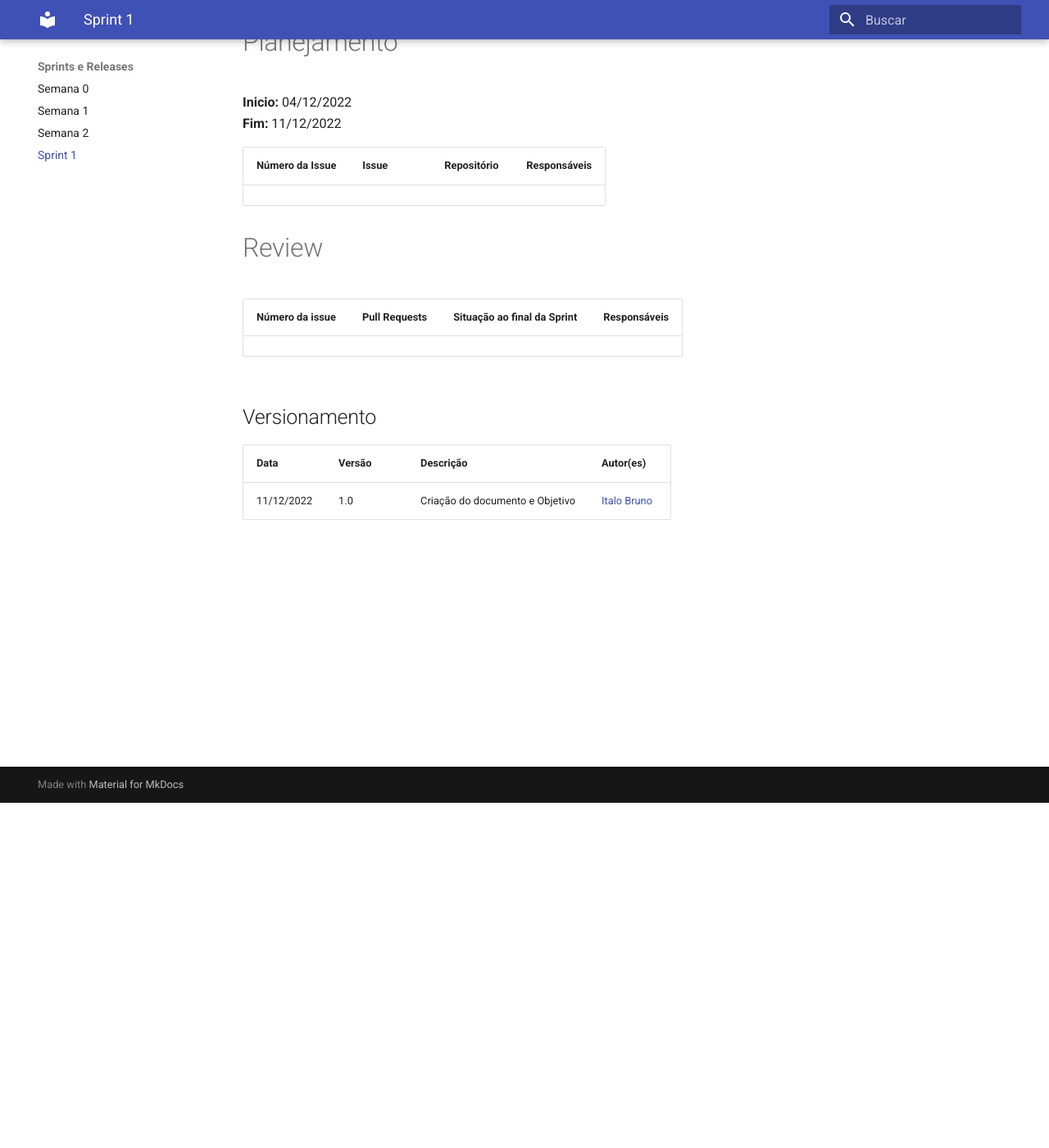
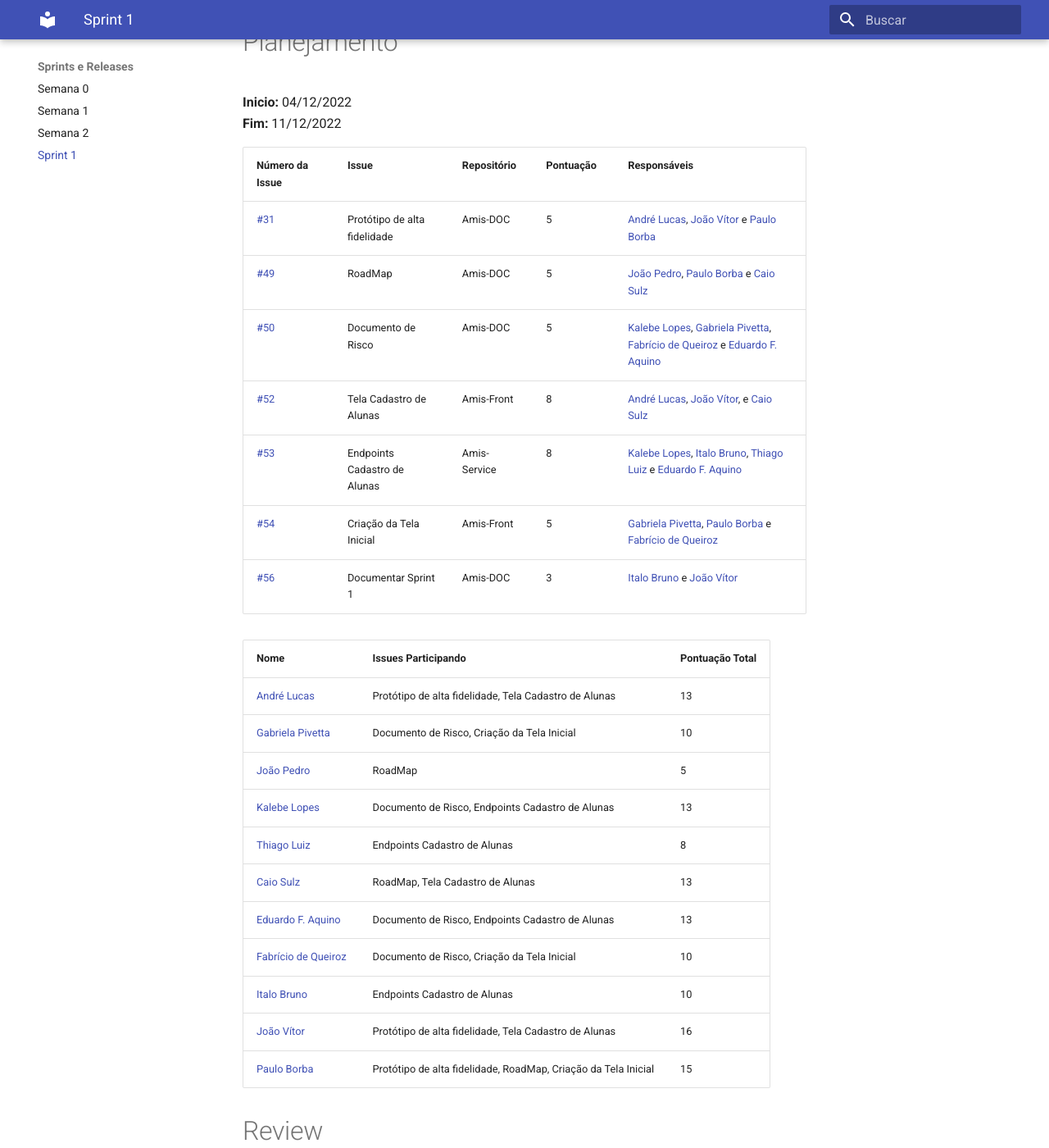
Before and after one commit to fga-eps-mds/2022.2-Amis-Doc, an MkDocs documentation site: the page built from docs/Sprints_Releases/sprint1.md, in a window 1280 px wide and 1400 px high, scrolled down 421 px. Shown: the whole window at 82% size. Built offline with MkDocs 1.6.1 and Material for MkDocs 9.7.7, drawn with Linux system fonts in a browser that asks for light colours.

Commit message:
(#56): Criação da tabela das issues e contribuintes + tabela de contribuintes com pontuação total

```diff
--- a/docs/Sprints_Releases/sprint1.md
+++ b/docs/Sprints_Releases/sprint1.md
@@ -14,8 +14,33 @@
 **Fim:** 11/12/2022
 
 
-| Número da Issue | Issue | Repositório | Responsáveis |
-| ---- | ---- | ---- | ---- |
+| Número da Issue | Issue | Repositório | Pontuação | Responsáveis |
+| ---- | ---- | ---- | ---- | ---- |
+| [#31](https://github.com/fga-eps-mds/2022.2-Amis-Doc/issues/31) | Protótipo de alta fidelidade | Amis-DOC | 5 | [André Lucas](https://github.com/andrelucasf),  [João Vítor](https://github.com/Jvsoutomaior) e [Paulo Borba](https://github.com/paulohborba) |
+| [#49](https://github.com/fga-eps-mds/2022.2-Amis-Doc/issues/49) | RoadMap | Amis-DOC | 5 | [João Pedro](https://github.com/jps12),  [Paulo Borba](https://github.com/paulohborba) e [Caio Sulz](https://github.com/CaioSulz) |
+| [#50](https://github.com/fga-eps-mds/2022.2-Amis-Doc/issues/50) | Documento de Risco | Amis-DOC | 5 | [Kalebe Lopes](https://github.com/KalebeLopes),  [Gabriela Pivetta](https://github.com/gabrielapivetta), [Fabrício de Queiroz](https://github.com/FabricioDeQueiroz) e [Eduardo F. Aquino](https://github.com/fxred)|
+| [#52](https://github.com/fga-eps-mds/2022.2-Amis-Doc/issues/52) | Tela Cadastro de Alunas | Amis-Front  | 8 | [André Lucas](https://github.com/andrelucasf),  [João Vítor](https://github.com/Jvsoutomaior),  e [Caio Sulz](https://github.com/CaioSulz) |
+| [#53](https://github.com/fga-eps-mds/2022.2-Amis-Doc/issues/53) | Endpoints Cadastro de Alunas | Amis-Service | 8 | [Kalebe Lopes](https://github.com/KalebeLopes),  [Italo Bruno](https://github.com/ItaloBrunoM), [Thiago Luiz](https://github.com/thiagolsg) e [Eduardo F. Aquino](https://github.com/fxred) |
+| [#54](https://github.com/fga-eps-mds/2022.2-Amis-Doc/issues/54) | Criação da Tela Inicial | Amis-Front | 5 | [Gabriela Pivetta](https://github.com/gabrielapivetta),  [Paulo Borba](https://github.com/paulohborba) e [Fabrício de Queiroz](https://github.com/FabricioDeQueiroz) |
+| [#56](https://github.com/fga-eps-mds/2022.2-Amis-Doc/issues/56) | Documentar Sprint 1 | Amis-DOC | 3 | [Italo Bruno](https://github.com/ItaloBrunoM) e  [João Vítor](https://github.com/Jvsoutomaior) |
+
+
+
+
+| Nome | Issues Participando | Pontuação Total |
+| ---- | ---- | ---- |
+| [André Lucas](https://github.com/andrelucasf) | Protótipo de alta fidelidade, Tela Cadastro de Alunas  | 13 |
+| [Gabriela Pivetta](https://github.com/gabrielapivetta) | Documento de Risco, Criação da Tela Inicial | 10 |
+| [João Pedro](https://github.com/jps12) | RoadMap | 5 |
+| [Kalebe Lopes](https://github.com/KalebeLopes) | Documento de Risco, Endpoints Cadastro de Alunas  | 13 |
+| [Thiago Luiz](https://github.com/thiagolsg) | Endpoints Cadastro de Alunas | 8 |
+| [Caio Sulz](https://github.com/CaioSulz) | RoadMap, Tela Cadastro de Alunas | 13 |
+| [Eduardo F. Aquino](https://github.com/fxred) | Documento de Risco, Endpoints Cadastro de Alunas | 13|
+| [Fabrício de Queiroz](https://github.com/FabricioDeQueiroz)  | Documento de Risco, Criação da Tela Inicial | 10 |
+| [Italo Bruno](https://github.com/ItaloBrunoM) | Endpoints Cadastro de Alunas | 10 |
+| [João Vítor](https://github.com/Jvsoutomaior) | Protótipo de alta fidelidade, Tela Cadastro de Alunas | 16 |
+| [Paulo Borba](https://github.com/paulohborba) | Protótipo de alta fidelidade, RoadMap, Criação da Tela Inicial |15 |
+
 
 # Review
 
```
